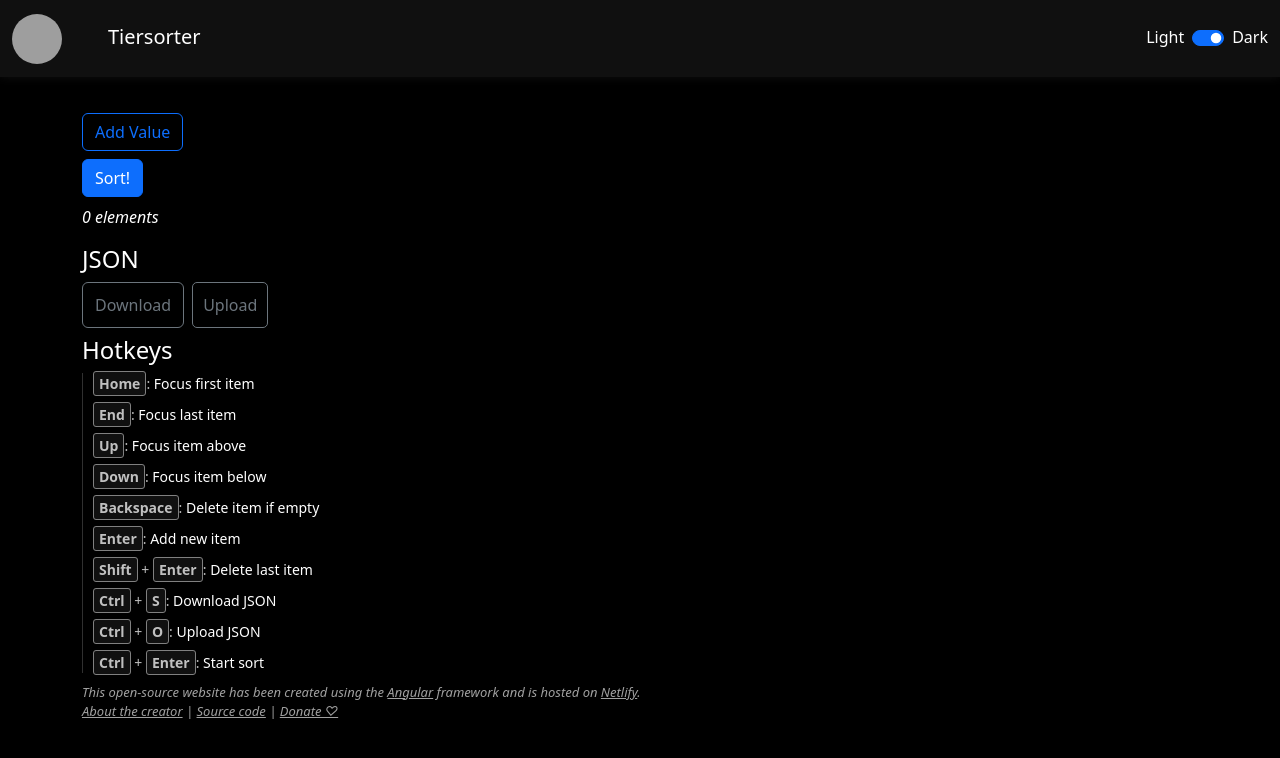
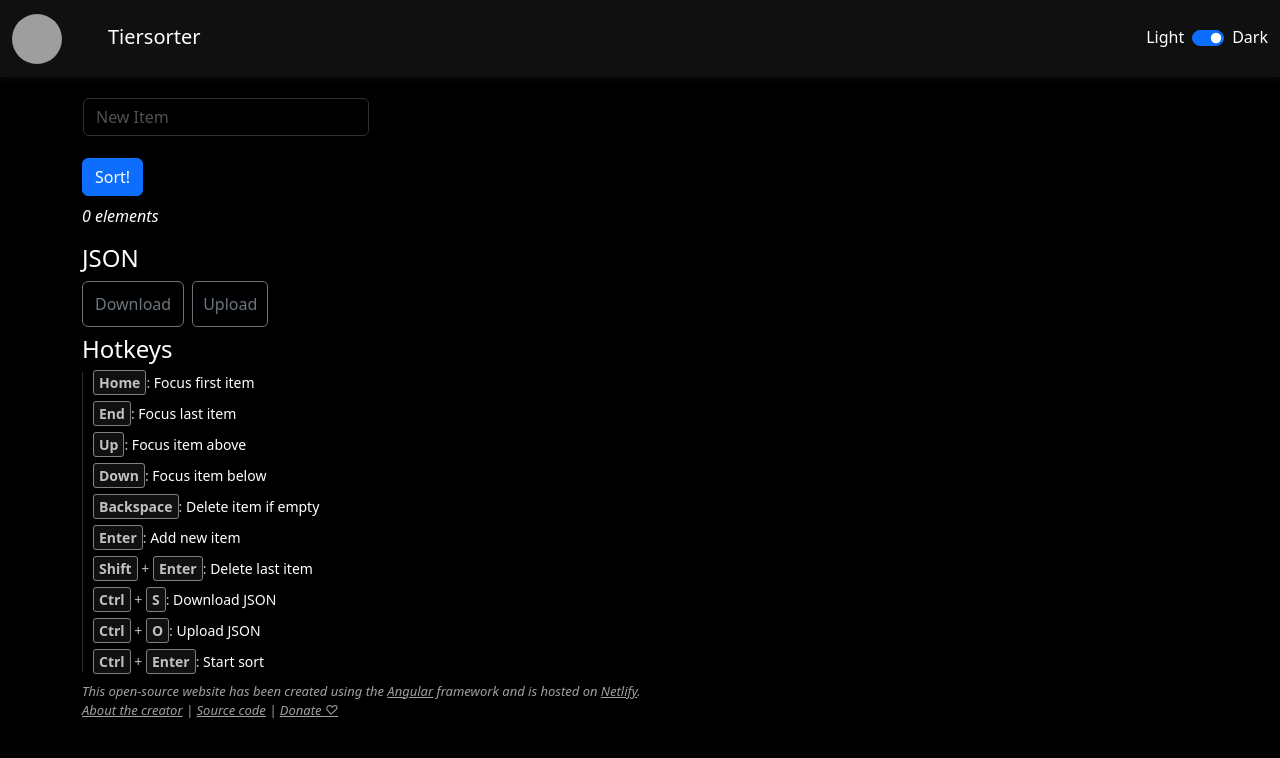
Before and after one commit to Ascyt/tiersorter, an Angular app: page /warn in a window 1280 px wide. Both pictures are taken after a click on the button "Continue". Shown: the top 758 px of the page. Built offline with nearby package versions, Linux system fonts and the light colour scheme; grey boxes are pictures that could not be loaded.

Commit message:
Replaced add item button with text field

```diff
--- a/src/app/main/initialize/initialize.component.html
+++ b/src/app/main/initialize/initialize.component.html
@@ -1,11 +1,10 @@
 <table class="table">
     <tbody>
-        <tr *ngFor="let value of values; let i = index;">
-            <app-value-input #valueInput [value]="value" (focusPrevious)="focusElement(i - 1)" (focusNext)="focusElement(i + 1)"></app-value-input>
+        <tr *ngFor="let value of valuesService.values; let i = index;">
+            <app-value-input #valueInput [value]="value" (focusPrevious)="focusElement(i - 1)" (focusNext)="focusElement(i + 1)" (greyedOutDisabled)="addValue()" [isGreyedOut]="i === this.valuesService.values.length - 1"></app-value-input>
         </tr>
     </tbody>
 </table>
-<button class="btn btn-outline-primary" (click)="addValue()">Add Value</button>
 <div class="m-2"></div>
 <button class="btn btn-primary mb-2" (click)="onSubmit()">Sort!</button>
 
--- a/src/app/main/initialize/initialize.component.scss
+++ b/src/app/main/initialize/initialize.component.scss
@@ -1,5 +1,7 @@
 app-value-input {
     background-color: transparent;
+
+    padding-left: 0;
 }
 
 .json-tools {
--- a/src/app/main/initialize/initialize.component.ts
+++ b/src/app/main/initialize/initialize.component.ts
@@ -19,28 +19,28 @@ export class InitializeComponent {
   public showNotEnoughValuesAlert = false;
 
   public get values(): Value[] {
-    return this.valuesService.values;
+    // exclude last
+    return this.valuesService.values.slice(0, -1);
   }
 
-  constructor(private valuesService: ValuesService, public sortStepService:SortStepService) { }
+  constructor(public valuesService: ValuesService, public sortStepService:SortStepService) {
+    valuesService.values.push(valuesService.getNewValue());
+   }
 
-  @HostListener('document:keydown.enter', ['$event'])
   public addValue(event:KeyboardEvent|undefined = undefined): void {
     if (event !== undefined) {
       event.preventDefault();
     }
 
-    this.values.push(this.valuesService.getNewValue());
-
-    setTimeout(() => {
-      const lastInput = this.valueInputs.last;
-      if (lastInput !== undefined) {
-        lastInput.focus();
-      }
-      else {
-        console.error('lastInput is undefined');
-      }
-    });
+    this.focusElement(this.valuesService.values.length - 1);
+    this.valuesService.values.push(this.valuesService.getNewValue());
+  }
+  @HostListener('document:keydown.enter', ['$event'])
+  public addValueEnter(event:KeyboardEvent|undefined = undefined): void {
+    const input = this.valueInputs.toArray()[this.valuesService.values.length - 1];
+    if (input !== undefined) {
+      input.disableGreyedOut();
+    }
   }
   @HostListener('document:keydown.shift.enter', ['$event'])
   public removeLastValue(event:KeyboardEvent|undefined = undefined): void {
@@ -48,9 +48,9 @@ export class InitializeComponent {
       event.preventDefault();
     }
 
-    this.values.pop();
+    this.valuesService.values.splice(this.valuesService.values.length - 2, 1);
 
-    this.focusElement(this.values.length - 1);
+    this.focusLastElement();
   }
 
   @HostListener('document:keydown.home', ['$event'])
@@ -60,7 +60,7 @@ export class InitializeComponent {
 
   @HostListener('document:keydown.end', ['$event'])
   public focusLastElement(event:KeyboardEvent|undefined = undefined): void {
-    this.focusElement(this.values.length - 1);
+    this.focusElement(this.valuesService.values.length - 2);
   }
 
   public focusElement(index: number): void {
@@ -82,10 +82,12 @@ export class InitializeComponent {
       return;
     }
 
+    this.valuesService.values = this.values;
+
     // Shuffle array
-    for (let i = this.values.length - 1; i > 0; i--) {
+    for (let i = this.valuesService.values.length - 1; i > 0; i--) {
       const j = Math.floor(Math.random() * (i + 1));
-      [this.values[i], this.values[j]] = [this.values[j], this.values[i]];
+      [this.valuesService.values[i], this.valuesService.values[j]] = [this.valuesService.values[j], this.valuesService.values[i]];
     }
 
     this.startSorter.emit();
--- a/src/app/main/initialize/value-input/value-input.component.html
+++ b/src/app/main/initialize/value-input/value-input.component.html
@@ -1,7 +1,7 @@
 <td class="align-middle">
-    <input type="text" #valueInput class="form-control align-middle" [(ngModel)]="value.value" placeholder="Item Name"
-    (keydown.arrowup)="focusPreviousElement()" (keydown.arrowdown)="focusNextElement()" (keydown.backspace)="deleteIfEmpty($event)" (keydown.control.backspace)="deleteIfEmpty($event)" />
+    <input type="text" #valueInput class="form-control align-middle" [(ngModel)]="value.value" [placeholder]="isGreyedOut ? 'New Item' : 'Item Name'"
+    (keydown.arrowup)="focusPreviousElement()" (keydown.arrowdown)="focusNextElement()" (keydown.backspace)="deleteIfEmpty($event)" (keydown.control.backspace)="deleteIfEmpty($event)" (input)="disableGreyedOut()" />
 </td>
-<td class="align-middle">
+<td class="align-middle" *ngIf="!isGreyedOut">
     <button style="margin-left: 0.25rem" class="btn btn-outline-danger btn ml-2" (click)="onDelete()">Delete</button>
 </td>
--- a/src/app/main/initialize/value-input/value-input.component.scss
+++ b/src/app/main/initialize/value-input/value-input.component.scss
@@ -1,3 +1,3 @@
 td {
-    width: 100%;
+    width: 90%;
 }
--- a/src/app/main/initialize/value-input/value-input.component.ts
+++ b/src/app/main/initialize/value-input/value-input.component.ts
@@ -1,18 +1,21 @@
 import { Component, ElementRef, EventEmitter, Input, Output, ViewChild } from '@angular/core';
 import { ValuesService, Value } from '../../values.service';
 import { FormsModule } from '@angular/forms';
+import { CommonModule } from '@angular/common';
 
 @Component({
   selector: 'app-value-input',
   standalone: true,
-  imports: [FormsModule],
+  imports: [FormsModule, CommonModule],
   templateUrl: './value-input.component.html',
   styleUrl: './value-input.component.scss'
 })
 export class ValueInputComponent {
   @Input() value: Value = this.valuesService.getNewValue();
+  @Input() isGreyedOut: boolean = true;
   @Output() public focusPrevious = new EventEmitter();
   @Output() public focusNext = new EventEmitter();
+  @Output() public greyedOutDisabled = new EventEmitter();
   @ViewChild('valueInput', { static: false }) valueInput!: ElementRef;
 
   constructor(private valuesService: ValuesService) { }
@@ -40,4 +43,14 @@ export class ValueInputComponent {
       this.focusPreviousElement();
     }
   }
+
+  public disableGreyedOut(): void {
+    if (!this.isGreyedOut) {
+      return;
+    }
+
+    this.isGreyedOut = false;
+
+    this.greyedOutDisabled.emit();
+  }
 }
```
